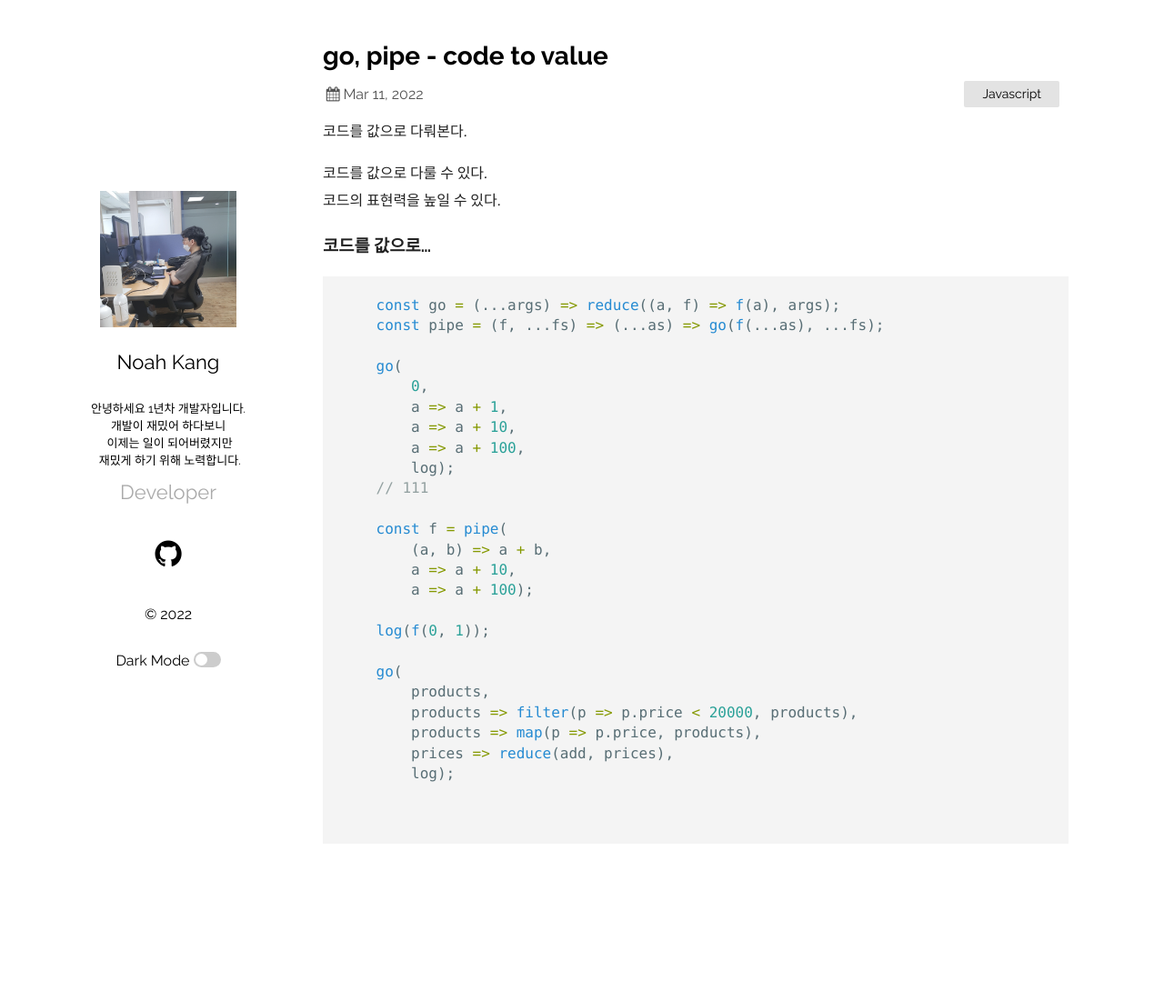
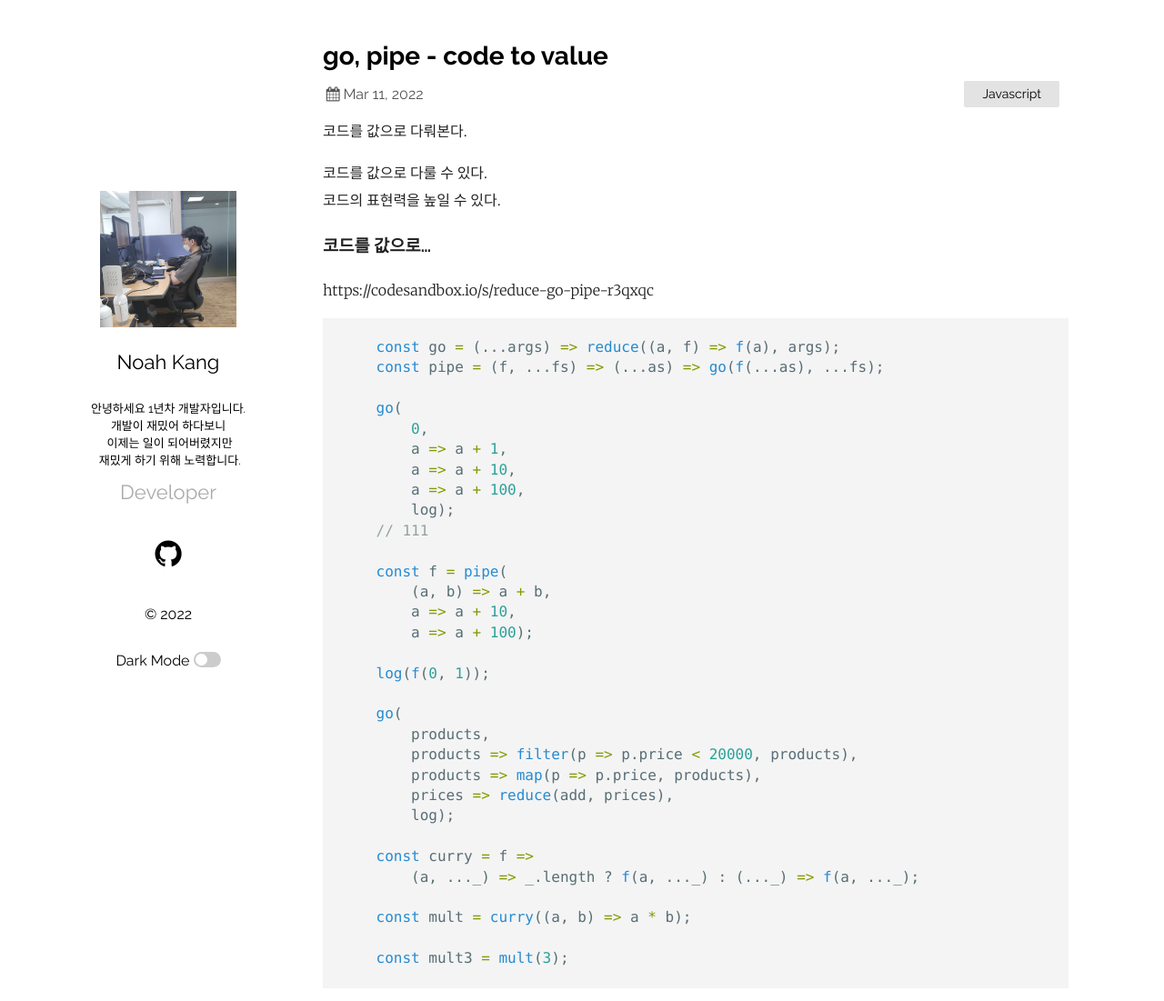
Before and after one commit to Knoa0405/Knoa0405.github.io, a Jekyll site: the page built from _posts/2022-03-11-go.markdown, in a window 1280 px wide and 1132 px high. Shown: the top 1101 px of the window at 91% size. Built offline with Jekyll 4.4.1, drawn with Linux system fonts in a browser that asks for light colours.

Commit message:
update post about curry function

````diff
--- a/_posts/2022-03-11-go.markdown
+++ b/_posts/2022-03-11-go.markdown
@@ -9,6 +9,8 @@ categories: Javascript
 코드의 표현력을 높일 수 있다.
 
 ### 코드를 값으로...
+
+https://codesandbox.io/s/reduce-go-pipe-r3qxqc
 
 ```javascript
     const go = (...args) => reduce((a, f) => f(a), args);
@@ -36,5 +38,10 @@ categories: Javascript
         prices => reduce(add, prices),
         log);
 
+    const curry = f =>
+        (a, ..._) => _.length ? f(a, ..._) : (..._) => f(a, ..._);
 
+    const mult = curry((a, b) => a * b);
+
+    const mult3 = mult(3);
 ```
````
